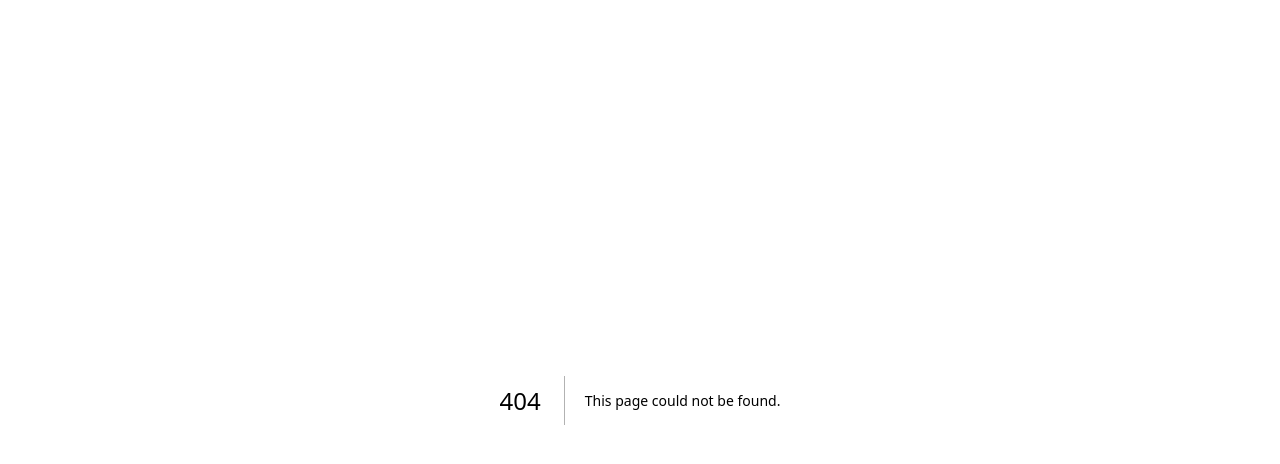
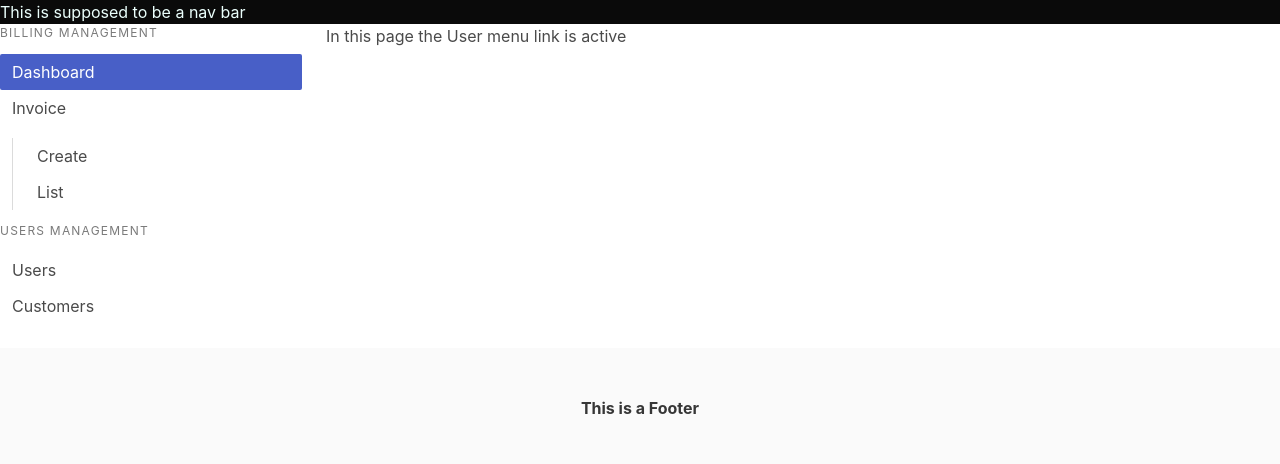
Before and after one commit to codera21/mi-a-fe, a Next.js app: page /users in a window 1280 px wide. Before the commit this address had no page. Shown: the top 464 px of the page. Built offline with nearby package versions, Linux system fonts and the light colour scheme.

Commit message:
added menu bar

```diff
--- a/src/components/base/menu.tsx
+++ b/src/components/base/menu.tsx
@@ -25,6 +25,9 @@ export function MenuBar() {
         <li>
           <a>Users</a>
         </li>
+        <li>
+          <a>Customers</a>
+        </li>
       </ul>
     </aside>
   );
--- /dev/null
+++ b/src/pages/users/index.tsx
@@ -0,0 +1,9 @@
+import RootLayout from '@/components/base/root';
+
+export default function UserIndex() {
+  return (
+    <RootLayout>
+      <p>In this page the User menu link is active</p>
+    </RootLayout>
+  );
+}
```
